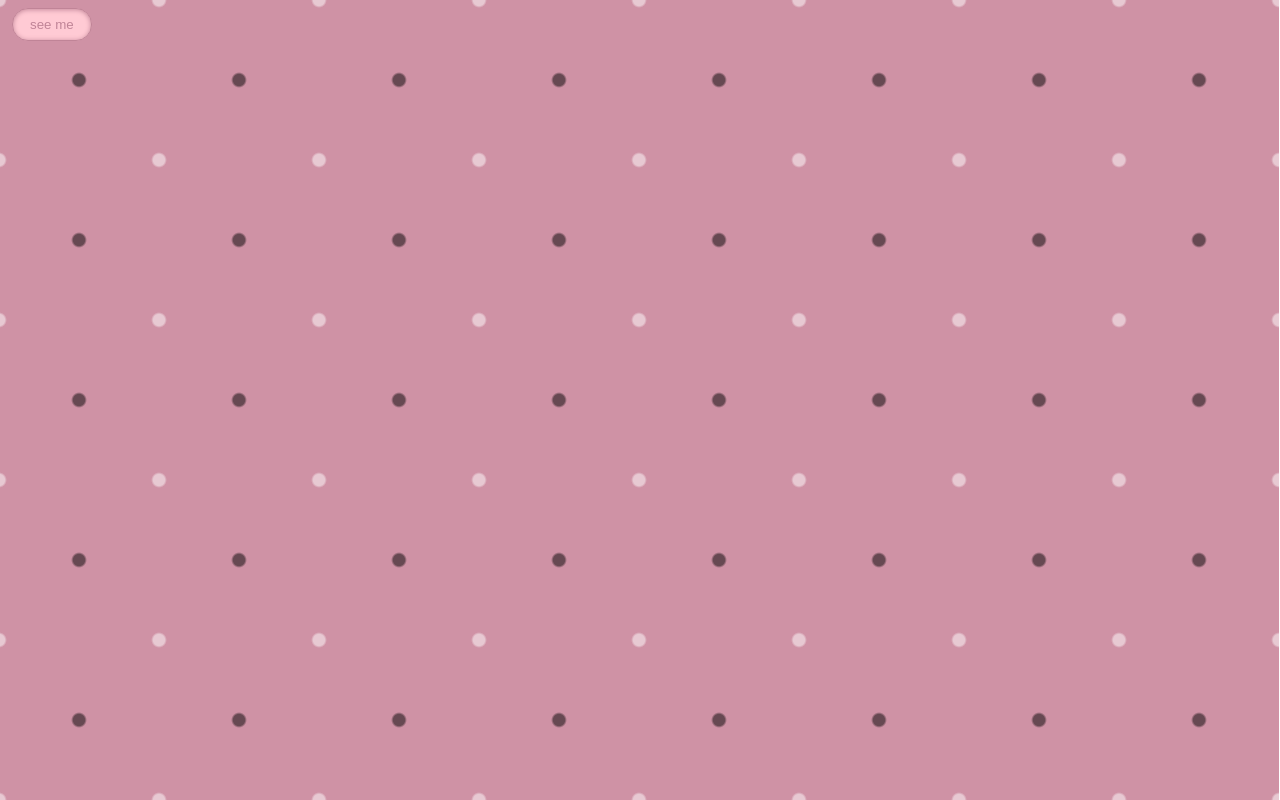
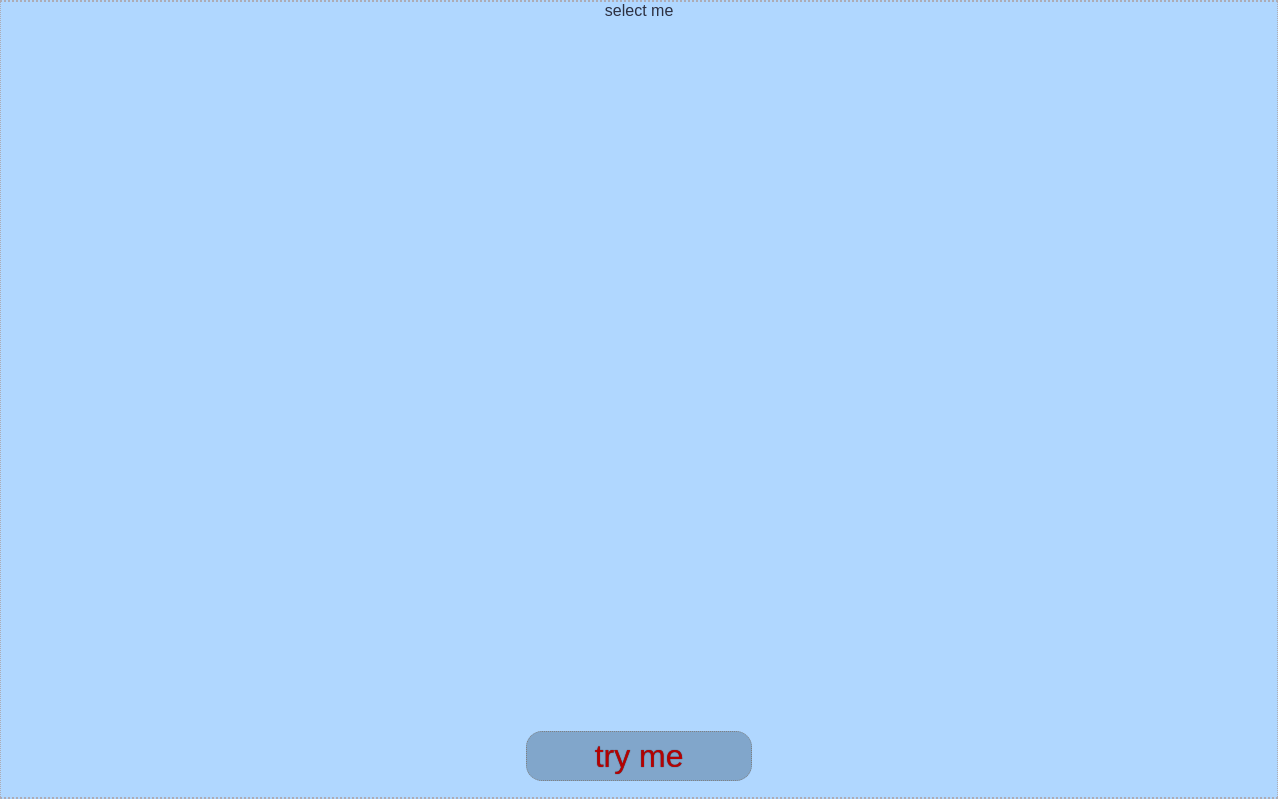
Before and after one commit to CatalinaSorina/Keys, a React (Create React App) app: page / in a window 1280 px wide. Built offline with nearby package versions, Linux system fonts and the light colour scheme.

Commit message:
added more css properties to Button and Wrapper

```diff
--- a/src/App.js
+++ b/src/App.js
@@ -5,13 +5,13 @@ import Paragraphs from './components/Paragraph/Paragraphs';
 import Spinners from './components/Spinners/Spinners';
 import Wrapper from './components/Wrapper/Wrapper';
 import Input from './components/Input/Input';
-// import Button from './components/Button/Button';
+import Button from './components/Button/Button';
 // import StyledComponent from './components/StyledComponent/StyledComponent';
 
 const App = () => (
-  <Wrapper alignItems="center">
-    <Tab
-      tabAsModal={true}
+  <Wrapper alignItems="center" fontFamily="Arial">
+    {/* <Tab
+      // tabAsModal={true}
       openTabText="see me"
       // buttonStyledComponent="align-items:center;background-color:red; color:white;"
       // tabStyledComponent="*::selection{background-color:rosybrown;}align-items:center;"
@@ -19,8 +19,8 @@ const App = () => (
     >
       <header>Header, in work</header>
       <Spinners />
+        <Button text="hei" />
       {
-        // <Button text="hei" />
         // <Input text="Test text" />
         // <StyledComponent
         //   type="button"
@@ -49,7 +49,7 @@ const App = () => (
         />
       </main>
       <footer>bottom</footer>
-    </Tab>
+    </Tab> */}
     select me
     <Input
       placeholder="try me"
--- a/src/components/Button/Button.jsx
+++ b/src/components/Button/Button.jsx
@@ -5,6 +5,11 @@ import type styled from 'styled-components';
 
 type ButtonProps = {
   display: string,
+  position: string,
+  top: string,
+  right: string,
+  left: string,
+  bottom: string,
   width: string,
   border: string,
   borderRadius: string,
@@ -12,6 +17,8 @@ type ButtonProps = {
   boxShadow: string,
   boxShadowColor: string,
   color: string,
+  textShadow: string,
+  activeTextShadow: string,
   activeColor: string,
   outline: string,
   padding: string,
@@ -23,6 +30,12 @@ type ButtonProps = {
 
 const Button = (props: ButtonProps) => {
   const {
+    display,
+    position,
+    top,
+    right,
+    left,
+    bottom,
     width,
     border,
     borderRadius,
@@ -30,6 +43,8 @@ const Button = (props: ButtonProps) => {
     boxShadow,
     boxShadowColor,
     color,
+    textShadow,
+    activeTextShadow,
     activeColor,
     outline,
     padding,
@@ -41,6 +56,12 @@ const Button = (props: ButtonProps) => {
   return (
     <ButtonStyle
       addStyle={{
+        display,
+        position,
+        top,
+        right,
+        left,
+        bottom,
         width,
         border,
         borderRadius,
@@ -48,6 +69,8 @@ const Button = (props: ButtonProps) => {
         boxShadow,
         boxShadowColor,
         color,
+        textShadow,
+        activeTextShadow,
         activeColor,
         outline,
         padding,
@@ -63,6 +86,12 @@ const Button = (props: ButtonProps) => {
 };
 
 Button.defaultProps = {
+  display: 'block',
+  position: '',
+  top: '',
+  right: '',
+  left: '',
+  bottom: '',
   width: '5rem',
   border: '0.1rem solid #C08497',
   borderRadius: '1rem',
@@ -70,6 +99,8 @@ Button.defaultProps = {
   boxShadow: 'inset 0 0.05rem 0.3rem',
   boxShadowColor: '#C08497',
   color: '#C08497',
+  textShadow: 'none',
+  activeTextShadow: 'none',
   activeColor: 'transparent',
   outline: 'none',
   padding: '0.5rem',
--- a/src/components/Button/Button.style.js
+++ b/src/components/Button/Button.style.js
@@ -2,12 +2,19 @@ import style from 'styled-components';
 
 const ButtonStyle = style.button`
     ${({ addStyle, styledComponent }) => `
+        display: ${addStyle.display};
+        position: ${addStyle.position};
+        top: ${addStyle.top};
+        right: ${addStyle.right};
+        left: ${addStyle.left};
+        bottom: ${addStyle.bottom};
         width: ${addStyle.width};
         border: ${addStyle.border};
         border-radius: ${addStyle.borderRadius};
         background-color: ${addStyle.backgroundColor};
         box-shadow: ${addStyle.boxShadow + addStyle.boxShadowColor};
         color: ${addStyle.color};
+        text-shadow:${addStyle.textShadow};
         outline: ${addStyle.outline};
         padding: ${addStyle.padding};
 
@@ -18,6 +25,7 @@ const ButtonStyle = style.button`
 
         &:active {
             color:${addStyle.activeColor};
+            text-shadow:${addStyle.activeTextShadow};
         }
 
         ${styledComponent && styledComponent}
--- a/src/components/Tab/Tab.styles.js
+++ b/src/components/Tab/Tab.styles.js
@@ -14,14 +14,15 @@ export const buttonTabStyle = (active, activeButtonStyle) => `
 
 export const wrapperTabStyle = (tabDisplay, tabAsModal) => `
     display: ${tabDisplay};
-    position:absolute;
-    width: 96%;
-    height: 85%;
-    border: 0.2rem double #C08497;
+    width: 95.5vw;
+    height: 88vh;
+    border-width: 0.5vh 0.28vw;
+    border-style: double;
+    border-color: #C08497;
     background-color: #FFCAD4;
     color: #FFFFFF;
-    padding: 2% 1%;
-    margin-top: 0.5rem;
+    padding: 1vh 1vw;
+    margin-top: 1vh;
     text-shadow: 0.1rem 0.1rem 0.2rem #C08497;
     font-family: cursive;
     ${tabAsModal && `
--- a/src/components/Wrapper/Wrapper.jsx
+++ b/src/components/Wrapper/Wrapper.jsx
@@ -5,6 +5,7 @@ import type styled from 'styled-components';
 
 type WrapperStyleProps = {
   display: string,
+  position: string,
   flexDirection: string,
   alignItems: string,
   justifyContent: string,
@@ -12,13 +13,25 @@ type WrapperStyleProps = {
   height: string,
   padding: string,
   margin: string,
+  font: string,
+  fontSize: string,
+  fontFamily: string,
   color: string,
+  textShadow: string,
+  border?: string,
   borderWidth: string,
   borderStyle: string,
   borderColor: string,
+  boxShadow: string,
+  background?: string,
   backgroundColor: string,
   overflow: string,
   cursor: string,
+  zIndex: string,
+  top: string,
+  left: string,
+  bottom: string,
+  right: string,
   scrollbarWidth: string,
   scrollbarTrackBoxShadow: string,
   scrollbarThumbBorderRadius: string,
@@ -32,6 +45,7 @@ type WrapperStyleProps = {
 const Wrapper = (props: WrapperStyleProps): WrapperStyle => {
   const {
     display,
+    position,
     flexDirection,
     alignItems,
     justifyContent,
@@ -39,13 +53,25 @@ const Wrapper = (props: WrapperStyleProps): WrapperStyle => {
     height,
     padding,
     margin,
+    font,
+    fontSize,
+    fontFamily,
     color,
+    textShadow,
+    border,
     borderWidth,
     borderStyle,
     borderColor,
+    boxShadow,
+    background,
     backgroundColor,
     overflow,
     cursor,
+    zIndex,
+    top,
+    left,
+    bottom,
+    right,
     scrollbarWidth,
     scrollbarTrackBoxShadow,
     scrollbarThumbBorderRadius,
@@ -59,6 +85,7 @@ const Wrapper = (props: WrapperStyleProps): WrapperStyle => {
     <WrapperStyle
       addStyle={{
         display,
+        position,
         flexDirection,
         alignItems,
         justifyContent,
@@ -66,13 +93,25 @@ const Wrapper = (props: WrapperStyleProps): WrapperStyle => {
         height,
         padding,
         margin,
+        font,
+        fontSize,
+        fontFamily,
         color,
+        textShadow,
+        border,
         borderWidth,
         borderStyle,
         borderColor,
+        boxShadow,
+        background,
         backgroundColor,
         overflow,
         cursor,
+        zIndex,
+        top,
+        left,
+        bottom,
+        right,
         scrollbarWidth,
         scrollbarTrackBoxShadow,
         scrollbarThumbBorderRadius,
@@ -89,6 +128,7 @@ const Wrapper = (props: WrapperStyleProps): WrapperStyle => {
 
 Wrapper.defaultProps = {
   display: 'flex',
+  position: '',
   flexDirection: 'column',
   alignItems: 'stretch',
   justifyContent: 'space-between',
@@ -96,17 +136,28 @@ Wrapper.defaultProps = {
   height: '99.4vh',
   padding: '0',
   margin: '0',
+  font: '',
+  fontSize: '1rem',
+  fontFamily: 'Cursive',
   color: '#2D3142',
+  textShadow: 'none',
   borderWidth: '0.3vh 0.15vw',
   borderStyle: 'dotted',
   borderColor: '#ADACB5',
+  boxShadow: 'none',
   backgroundColor: '#B0D7FF',
   overflow: 'auto',
   cursor: 'default',
+  zIndex: '',
+  top: '',
+  left: '',
+  bottom: '',
+  right: '',
   scrollbarWidth: '1rem',
   scrollbarTrackBoxShadow: 'inset 0 0 0.1rem transparent',
   scrollbarThumbBorderRadius: '1rem',
-  scrollbarThumbBackgroundImage: 'linear-gradient(transparent,#81A6CB 50%,transparent)',
+  scrollbarThumbBackgroundImage:
+    'linear-gradient(transparent,#81A6CB 50%,transparent)',
   selectColor: '#FFECB8',
   selectBackgroundColor: 'transparent',
   selectTextShadow: '0 0.05rem 0.2rem #2D3142',
--- a/src/components/Wrapper/Wrapper.styles.js
+++ b/src/components/Wrapper/Wrapper.styles.js
@@ -4,6 +4,7 @@ import styled from 'styled-components';
 type WrapperStyleProps = {
   addStyle: {
     display: string,
+    position: string,
     flexDirection: string,
     alignItems: string,
     justifyContent: string,
@@ -11,13 +12,25 @@ type WrapperStyleProps = {
     height: string,
     padding: string,
     margin: string,
+    font: string,
+    fontSize: string,
+    fontFamily: string,
     color: string,
+    textShadow: string,
+    border?: string,
     borderWidth: string,
     borderStyle: string,
     borderColor: string,
+    boxShadow: string,
+    background?: string,
     backgroundColor: string,
     overflow: string,
     cursor: string,
+    zIndex: string,
+    top: string,
+    left: string,
+    bottom: string,
+    right: string,
     scrollbarWidth: string,
     scrollbarTrackBoxShadow: string,
     scrollbarThumbBorderRadius: string,
@@ -32,6 +45,7 @@ type WrapperStyleProps = {
 export const WrapperStyle = styled.div`
   ${({ addStyle, styledComponent }: WrapperStyleProps) => `
     display: ${addStyle.display};
+    position: ${addStyle.position};
     flex-direction: ${addStyle.flexDirection};
     align-items: ${addStyle.alignItems};
     justify-content: ${addStyle.justifyContent};
@@ -39,13 +53,32 @@ export const WrapperStyle = styled.div`
     height: ${addStyle.height};
     padding: ${addStyle.padding};
     margin: ${addStyle.margin};
+    ${addStyle.font
+        ? `font: ${addStyle.font};`
+        : `
+          font-size: ${addStyle.fontSize};
+          font-family: ${addStyle.fontFamily};
+        `}
     color: ${addStyle.color};
-    border-width: ${addStyle.borderWidth};
-    border-style: ${addStyle.borderStyle};
-    border-color: ${addStyle.borderColor};
-    background-color: ${addStyle.backgroundColor};
+    text-shadow: ${addStyle.textShadow};
+    ${addStyle.border
+        ? `border: ${addStyle.border};`
+        : `
+          border-width: ${addStyle.borderWidth};
+          border-style: ${addStyle.borderStyle};
+          border-color: ${addStyle.borderColor};
+        `}
+    box-shadow: ${addStyle.boxShadow};
+    ${addStyle.background
+        ? `background: ${addStyle.background};`
+        : `background-color: ${addStyle.backgroundColor};`}
     overflow: ${addStyle.overflow};
     cursor: ${addStyle.cursor};
+    z-index: ${addStyle.zIndex};
+    top: ${addStyle.top};
+    left: ${addStyle.left};
+    bottom: ${addStyle.bottom};
+    right: ${addStyle.right};
 
     *::-webkit-scrollbar {
       width: ${addStyle.scrollbarWidth};
```
